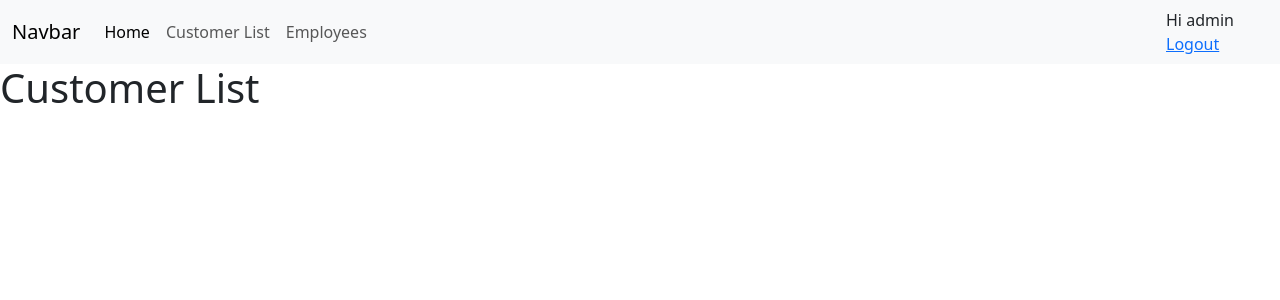
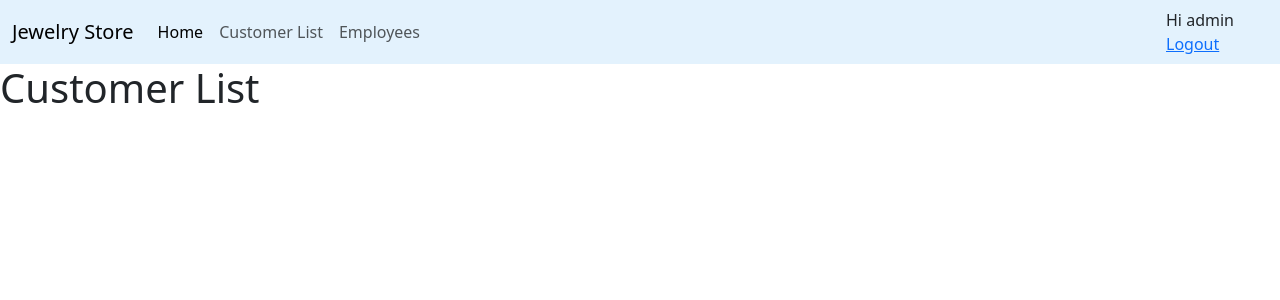
Before and after one commit to PKDT-93/Full-Stack-Jewelery-Store, a Django app: page /customerlist in a window 1280 px wide. Shown: the top 300 px of the page. Run offline with Django 4.2, Linux system fonts and the light colour scheme; a user stored in the database is signed in; some libraries are stand-ins or nearby versions.

Commit message:
changed navbar color

```diff
--- a/jewelryDatabase/jewelryDatabase/templates/navbar.html
+++ b/jewelryDatabase/jewelryDatabase/templates/navbar.html
@@ -8,9 +8,9 @@
 {# Display django.contrib.messages as Bootstrap alerts #}
 {% bootstrap_messages %}
 
-<nav class="navbar navbar-expand-lg navbar-light bg-light">
+<nav class="navbar navbar-expand-lg navbar-light" style="background-color: #e3f2fd;">
     <div class="container-fluid">
-      <a class="navbar-brand" href="#">Navbar</a>
+      <a class="navbar-brand" href="#">Jewelry Store</a>
       <button class="navbar-toggler" type="button" data-bs-toggle="collapse" data-bs-target="#navbarNavAltMarkup" aria-controls="navbarNavAltMarkup" aria-expanded="false" aria-label="Toggle navigation">
         <span class="navbar-toggler-icon"></span>
       </button>
@@ -31,7 +31,6 @@
         {% endif %}
     </span>
   </nav>
-
 
 {% comment %} DO NOT DELETE {% endcomment %}
 
```
Also changed, not shown: jewelryDatabase/db.sqlite3.
